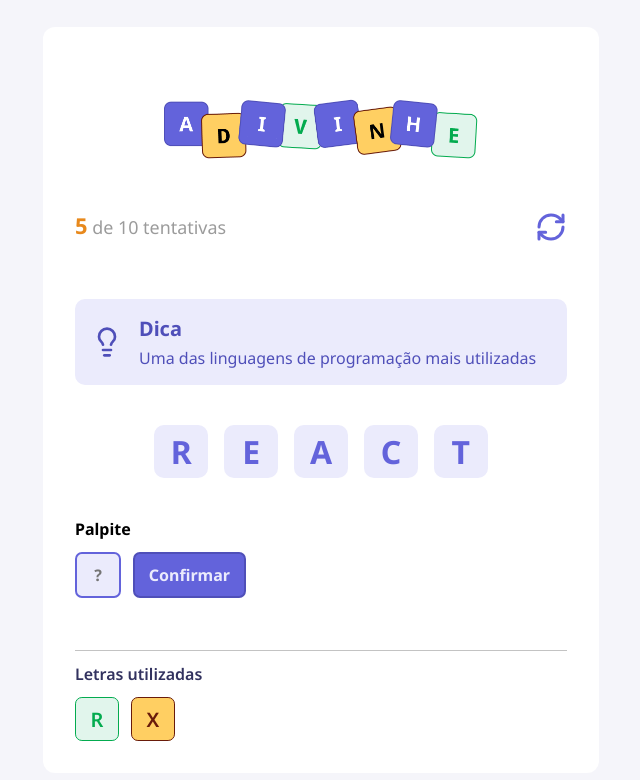
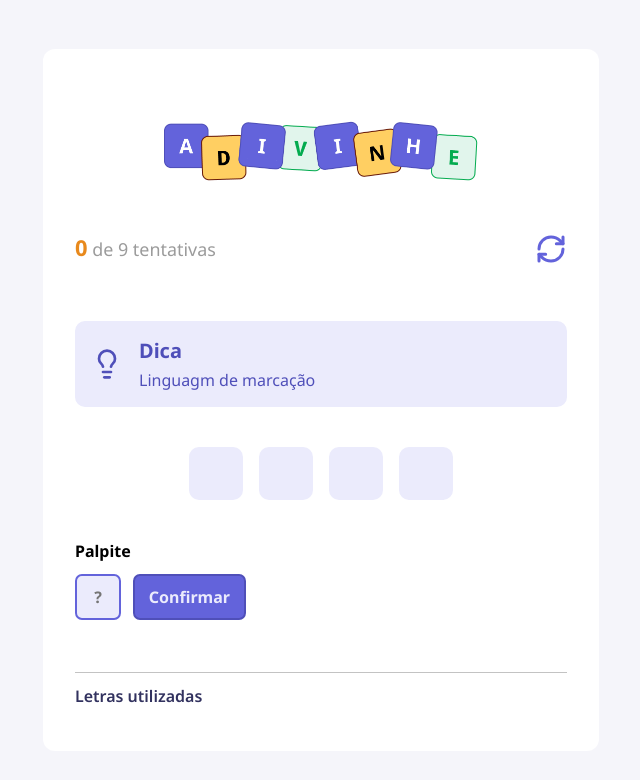
Before and after one commit to GiovanniNoda/guessing-game, a React (Vite) app in the folder jogo-advinhacao/: page / in a window 1280 px wide. Shown: the top 780 px of the page, without its empty margins (319-959 px from the left). Built offline with nearby package versions, Linux system fonts and the light colour scheme.

Commit message:
lógica finalizada

```diff
--- a/jogo-advinhacao/src/App.tsx
+++ b/jogo-advinhacao/src/App.tsx
@@ -1,3 +1,5 @@
+import { WORDS, Challenge } from "./utils/words"
+import { useEffect, useState } from "react"
 import { ThemeProvider } from "styled-components"
 import { defaultTheme } from './styles/themes/default'
 import { GlobalStyle } from './styles/global'
@@ -6,11 +8,103 @@
 import { Letter } from "./components/Letter"
 import { Input } from "./components/Input"
 import { Button } from "./components/Button"
-import { LettersUsed } from "./components/LettersUsed"
+import { LettersUsed, LetterUsedProps } from "./components/LettersUsed"
+
+const ATTEMPTS_MARGIN = 5
 
 export function App() {
+  const [score, setScore] = useState(0)
+  const [letter, setLetter] = useState("")
+  const [lettersUsed, setLettersUsed] = useState<LetterUsedProps[]>([])
+  const [challenge, setChallenge] = useState<Challenge | null>(null)
+
   function handleRestartGame() {
-    alert("Reiniciar o jogo!")
+    const isConfirmed = window.confirm("Tem certeza que deseja reiniciar o jogo?")
+
+    if(isConfirmed) {
+      startGame()
+    }
+  }
+
+  function startGame() {
+    //sorteia um número aleatório do tamanho do array WORD
+    const index = Math.floor(Math.random() * WORDS.length)
+
+    //pega o número sortreado e analisa a posição do array que ele é e armazena na variável
+    const randomWord = WORDS[index]
+
+    //atualiza o useState armazenando o objeto do array WORD
+    setChallenge(randomWord)
+
+    //zera as tentativas ao iniciar o jogo
+    setScore(0)
+
+    //reseta as letras do palpite
+    setLetter("")
+
+    setLettersUsed([])
+  }
+
+  function handleConfirm() {
+    if(!challenge) {
+      return
+    }
+
+    if(!letter.trim()) {
+      return alert("Digite uma letra!")
+    }
+
+    const value = letter.toUpperCase()
+    const exist = lettersUsed.find((used) => used.value.toLocaleUpperCase() === value)
+
+    if(exist) {
+      setLetter("")
+      return alert("Você já utilizou a letra " + value)
+    }
+
+    //separa a palavra sorteada e filtra pra ver se tem alguma igual ao value
+    const hits = challenge.word.toLocaleUpperCase().split("").filter((char) => char === value).length
+
+    //a const correct é true se hits for maior que 0, ou seja se a palavra tiver uma ou mais da letra escolhida
+    const correct = hits > 0
+
+    const currentScore = score + hits
+
+    setLettersUsed((prevState) => [...prevState, {value, correct }])
+    setScore(currentScore)
+
+    setLetter("")
+  }
+
+  function endGame(message: string) {
+    alert(message)
+    startGame()
+  }
+
+  useEffect(() => {
+    startGame()
+  }, [])
+
+  useEffect(() => {
+    if(!challenge){
+      return
+    }
+
+    setTimeout(() => {
+      if(score === challenge.word.length) {
+        return endGame("Parabéns, você descobriu a palavra!")
+      }
+
+      const attemptLimit = challenge.word.length + ATTEMPTS_MARGIN
+
+      if(lettersUsed.length === attemptLimit) {
+        return endGame("Você usou todas as tentivas!")
+      }
+    }, 200)
+  }, [score, lettersUsed.length])
+
+  if(!challenge) {
+    return
   }
 
   return (
@@ -18,27 +112,35 @@
       <GlobalStyle />
 
       <main>
-        <Header current={5} max={10} onRestart={handleRestartGame} />
+        <Header current={lettersUsed.length} max={challenge.word.length + ATTEMPTS_MARGIN} onRestart={handleRestartGame} />
 
-        <Tip tip="Uma das linguagens de programação mais utilizadas" />
+        <Tip tip={challenge.tip} />
 
         <div className="word">
-          <Letter value="R" />
-          <Letter value="E" />
-          <Letter value="A" />
-          <Letter value="C" />
-          <Letter value="T" />
+          {
+            challenge.word.split("").map((letter, index) => {
+              const letterUsed = lettersUsed.find((used) => used.value.toLocaleUpperCase() === letter.toLocaleUpperCase())
+
+              return <Letter key={index} value={letterUsed?.value} color={letterUsed?.correct ? "correct" : "default"} />
+            })
+          }
+
         </div>
 
         <h4>Palpite</h4>
 
         <div className="guess">
-          <Input autoFocus maxLength={1} placeholder="?" />
+          <Input
+          autoFocus maxLength={1}
+          placeholder="?"
+          onChange={(e) => setLetter(e.target.value)}
+          value={letter}
+          />
 
-          <Button title="Confirmar" />
+          <Button title="Confirmar" onClick={handleConfirm} />
         </div>
 
-        <LettersUsed />
+        <LettersUsed data={lettersUsed} />
       </main>
 
     </ThemeProvider>
--- a/jogo-advinhacao/src/components/LettersUsed/index.tsx
+++ b/jogo-advinhacao/src/components/LettersUsed/index.tsx
@@ -1,15 +1,27 @@
 import { LettersUsedContainer } from "./styles"
 import { Letter } from "../Letter"
 
-export function LettersUsed() {
+export type LetterUsedProps = {
+    value: string
+    correct: boolean
+}
+
+type Props = {
+    data: LetterUsedProps[]
+}
+
+export function LettersUsed({ data }: Props) {
     return(
         <LettersUsedContainer>
             <h5>Letras utilizadas</h5>
 
             <div>
-                <Letter value="r" size="small" color="correct" />
+                {
+                    data.map(({ value, correct }) => (
+                        <Letter key={value} value={value} size="small" color={correct ? "correct" : "wrong"} />
+                    ))
+                }
 
-                <Letter value="x" size="small" color="wrong" />
             </div>
         </LettersUsedContainer>
     )
```
